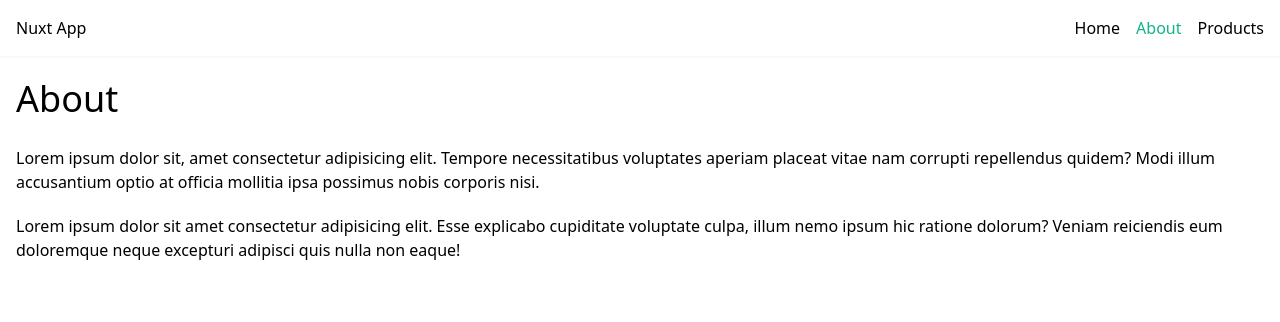
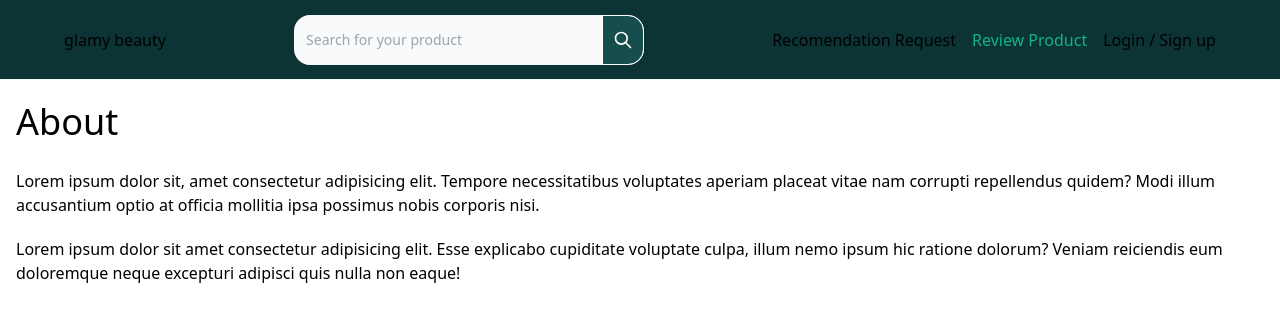
Before and after one commit to fahmiSD/glamify, a Nuxt app: page /about in a window 1280 px wide. Shown: the top 322 px of the page. Built offline with nearby package versions, Linux system fonts and the light colour scheme.

Commit message:
add navbar

```diff
--- a/layouts/default.vue
+++ b/layouts/default.vue
@@ -1,17 +1,51 @@
 <template>
   <div>
-    <header class="shadow-sm bg-white">
-      <nav class="container mx-auto p-4 flex justify-between">
-        <NuxtLink to="/">Nuxt App</NuxtLink>
+    <header class="shadow-sm bg-[#0C3434]">
+      <nav class="container mx-auto h-[79px] flex items-center justify-around">
+        <NuxtLink to="/">glamy beauty</NuxtLink>
+        <form>
+          <div class="flex">
+            <div class="relative w-[350px] h-[50px]">
+              <input
+                type="search"
+                id="search-dropdown"
+                class="block p-2.5 w-full h-[50px] z-20 text-sm text-gray-900 bg-gray-50 rounded-2xl border-gray-50 border-2"
+                placeholder="Search for your product"
+                required
+              />
+              <button
+                type="submit"
+                class="absolute top-0 right-0 bottom-0 p-2.5 text-sm font-medium text-white bg-[#164D4D] rounded-r-2xl border border-white hover:bg-[#164D4D]"
+              >
+                <svg
+                  aria-hidden="true"
+                  class="w-5 h-5"
+                  fill="none"
+                  stroke="currentColor"
+                  viewBox="0 0 24 24"
+                  xmlns="http://www.w3.org/2000/svg"
+                >
+                  <path
+                    stroke-linecap="round"
+                    stroke-linejoin="round"
+                    stroke-width="2"
+                    d="M21 21l-6-6m2-5a7 7 0 11-14 0 7 7 0 0114 0z"
+                  ></path>
+                </svg>
+                <span class="sr-only">Search</span>
+              </button>
+            </div>
+          </div>
+        </form>
         <ul class="flex gap-4">
           <li>
-            <NuxtLink to="/">Home</NuxtLink>
+            <NuxtLink to="/">Recomendation Request</NuxtLink>
           </li>
           <li>
-            <NuxtLink to="/about">About</NuxtLink>
+            <NuxtLink to="/about">Review Product</NuxtLink>
           </li>
           <li>
-            <NuxtLink to="/products" class="btn">Products</NuxtLink>
+            <NuxtLink to="/products" class="btn">Login / Sign up</NuxtLink>
           </li>
         </ul>
       </nav>
--- a/package.json
+++ b/package.json
@@ -12,5 +12,8 @@
     "nuxt": "^3.2.2",
     "postcss": "^8.4.21",
     "tailwindcss": "^3.2.7"
+  },
+  "dependencies": {
+    "flowbite": "^1.6.3"
   }
 }
--- a/tailwind.config.js
+++ b/tailwind.config.js
@@ -7,9 +7,10 @@ module.exports = {
     "./plugins/**/*.{js,ts}",
     "./nuxt.config.{js,ts}",
     "./app.vue",
+    "./node_modules/flowbite.{js,ts}",
   ],
   theme: {
     extend: {},
   },
-  plugins: [],
+  plugins: [require("flowbite")],
 };
```
Also changed, not shown: 1 other file (tests, documents, lock files or other folders).
